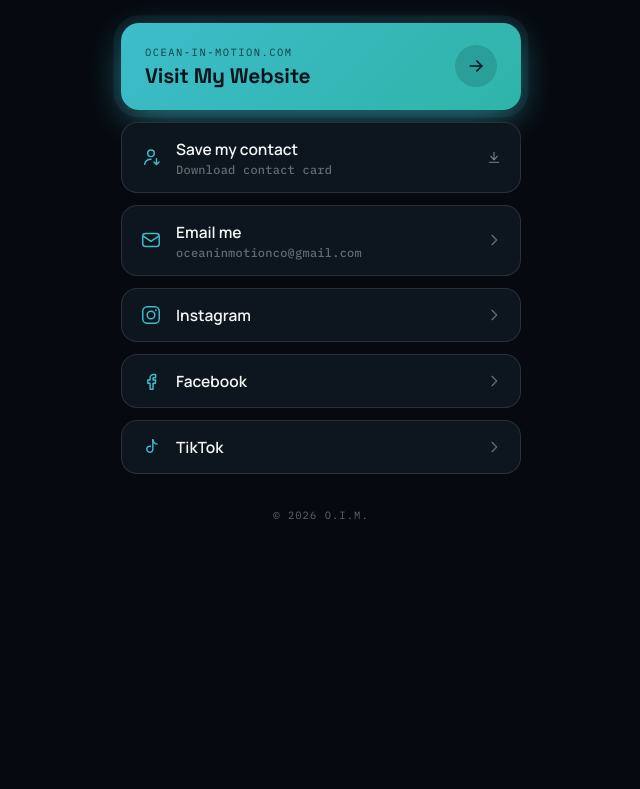
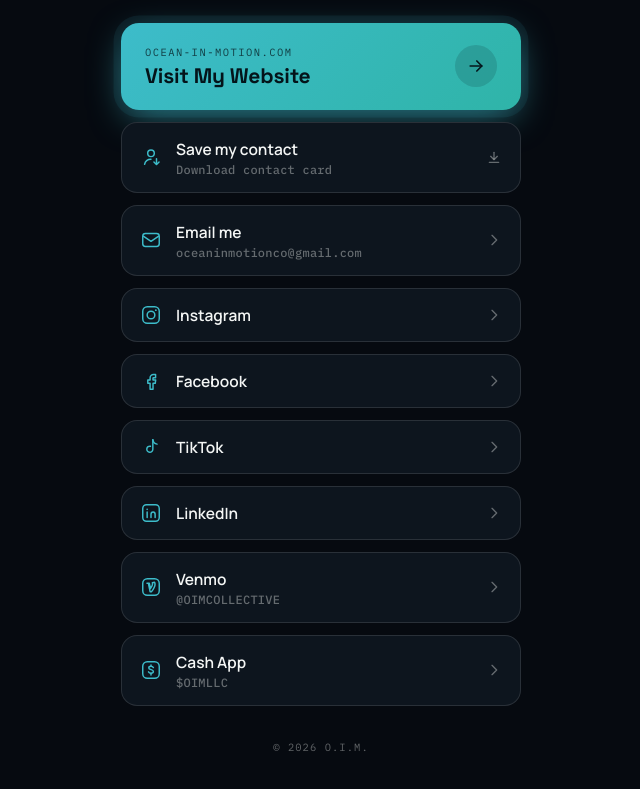
Before and after one commit to ocean-in-motion/OIM, a plain HTML site: page link-tree/index.html in a window 1280 px wide. Shown: the part 403-1192 px from the top of the page, without its empty margins (319-959 px from the left). Before the commit the page ends 965 px from the top, so only its background shows below. Drawn offline with Linux system fonts and the light colour scheme.

Commit message:
Add LinkedIn, Venmo, and Cash App buttons to link tree
Co-Authored-By: Claude Sonnet 5.5 <noreply@anthropic.com>
Claude-Session: https://claude.ai/code/session_01RZDmQvffCHfLU6sehQjeQy

```diff
--- a/link-tree/index.html
+++ b/link-tree/index.html
@@ -134,9 +134,9 @@
   .btn:focus-visible, .btn-main:focus-visible{ outline:2px solid var(--sonar); outline-offset:3px; }
 
   .btn.d1{ animation-delay:2.6s; } .btn.d2{ animation-delay:2.72s; } .btn.d3{ animation-delay:2.84s; }
-  .btn.d4{ animation-delay:2.96s; } .btn.d5{ animation-delay:3.08s; } .btn.d6{ animation-delay:3.2s; }
+  .btn.d4{ animation-delay:2.96s; } .btn.d5{ animation-delay:3.08s; } .btn.d6{ animation-delay:3.2s; } .btn.d7{ animation-delay:3.32s; } .btn.d8{ animation-delay:3.44s; }
 
-  .lt-foot{ margin-top:34px; font-family:var(--font-mono); font-size:10.5px; letter-spacing:.1em; text-transform:uppercase; color:var(--dim2); animation-delay:3.4s; }
+  .lt-foot{ margin-top:34px; font-family:var(--font-mono); font-size:10.5px; letter-spacing:.1em; text-transform:uppercase; color:var(--dim2); animation-delay:3.7s; }
 
   @media (max-height:700px){ .sonar-stage{ width:min(54vw,210px); height:min(54vw,210px); } .lt{ padding-top:24px; } }
 </style>
@@ -202,6 +202,23 @@
       <svg class="go" viewBox="0 0 24 24" fill="none" stroke="currentColor" stroke-width="2" stroke-linecap="round" stroke-linejoin="round"><path d="M9 5l7 7-7 7"/></svg>
     </a>
 
+    <a class="btn fade d6" href="https://www.linkedin.com/in/ocean-saywack/" target="_blank" rel="noopener">
+      <svg class="ico" viewBox="0 0 24 24" fill="none" stroke="currentColor" stroke-width="1.6" stroke-linecap="round" stroke-linejoin="round"><rect x="3" y="3" width="18" height="18" rx="4"/><circle cx="7.8" cy="8" r="0.9" fill="currentColor" stroke="none"/><path d="M7.8 11v6"/><path d="M12 17v-3.5c0-1.4 1-2.5 2.3-2.5s2.2 1 2.2 2.5V17"/></svg>
+      <span class="lbl">LinkedIn</span>
+      <svg class="go" viewBox="0 0 24 24" fill="none" stroke="currentColor" stroke-width="2" stroke-linecap="round" stroke-linejoin="round"><path d="M9 5l7 7-7 7"/></svg>
+    </a>
+
+    <a class="btn fade d7" href="https://venmo.com/u/OIMCOLLECTIVE" target="_blank" rel="noopener">
+      <svg class="ico" viewBox="0 0 24 24" fill="none" stroke="currentColor" stroke-width="1.6" stroke-linecap="round" stroke-linejoin="round"><rect x="3" y="3" width="18" height="18" rx="5"/><path d="M7.6 8h2.6l1.2 5.6c.9-1.2 2.3-3.5 2.3-5 0-.5-.1-.9-.3-1.2l2.5-.6c.3.6.5 1.3.5 2.2 0 2.7-2.1 5.9-3.8 8.1H11L9.4 9.2"/></svg>
+      <span class="lbl">Venmo<span class="sub">@OIMCOLLECTIVE</span></span>
+      <svg class="go" viewBox="0 0 24 24" fill="none" stroke="currentColor" stroke-width="2" stroke-linecap="round" stroke-linejoin="round"><path d="M9 5l7 7-7 7"/></svg>
+    </a>
+
+    <a class="btn fade d8" href="https://cash.app/$OIMLLC" target="_blank" rel="noopener">
+      <svg class="ico" viewBox="0 0 24 24" fill="none" stroke="currentColor" stroke-width="1.6" stroke-linecap="round" stroke-linejoin="round"><rect x="3" y="3" width="18" height="18" rx="5"/><path d="M14.6 9.3c-.5-.9-1.5-1.4-2.6-1.4-1.4 0-2.4.7-2.4 1.8 0 2.5 5 1.3 5 3.9 0 1.1-1.1 1.9-2.6 1.9-1.2 0-2.2-.5-2.7-1.5"/><path d="M12 6.6v1.3M12 15.5v1.9"/></svg>
+      <span class="lbl">Cash App<span class="sub">$OIMLLC</span></span>
+      <svg class="go" viewBox="0 0 24 24" fill="none" stroke="currentColor" stroke-width="2" stroke-linecap="round" stroke-linejoin="round"><path d="M9 5l7 7-7 7"/></svg>
+    </a>
 
   </nav>
 
```
